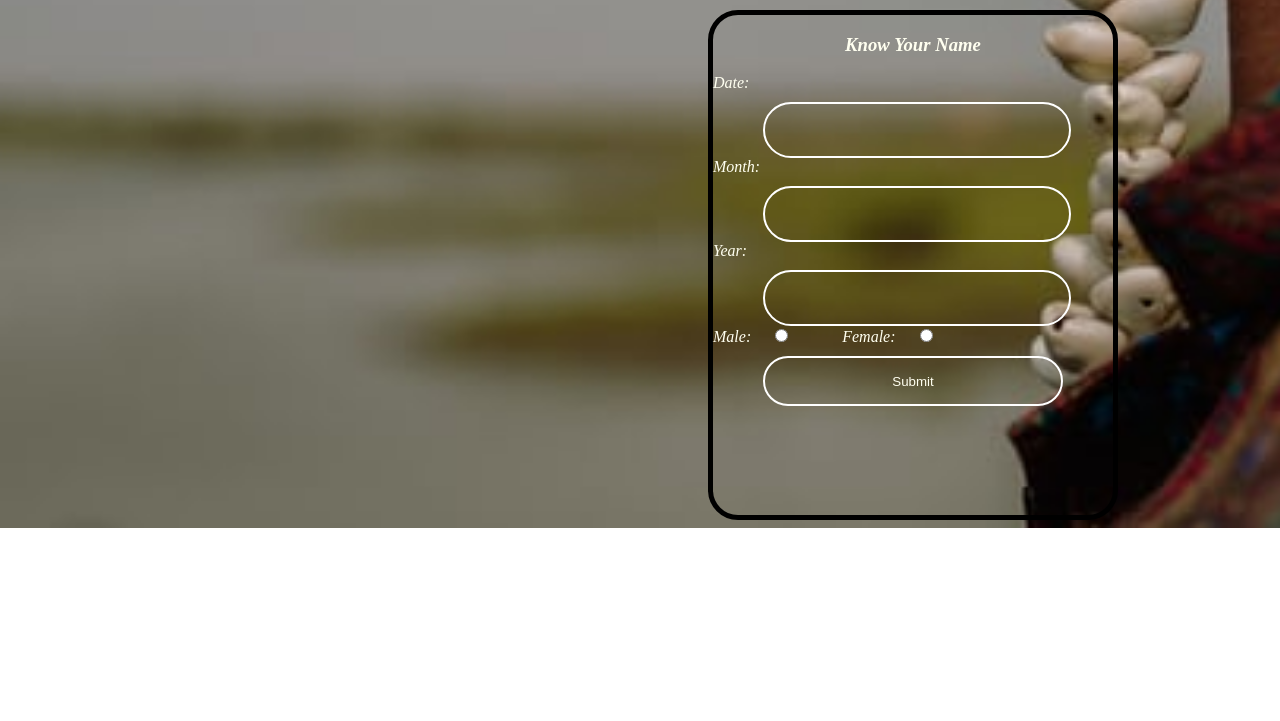
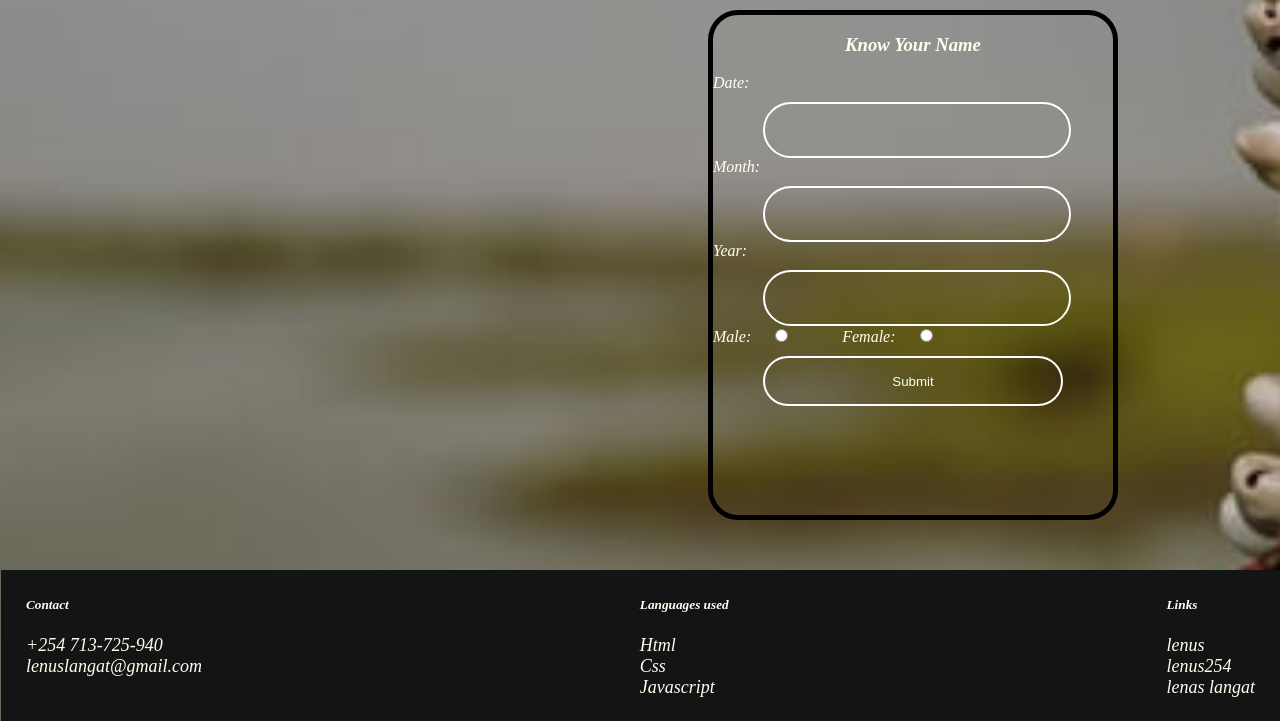
Before and after one commit to Lenus254/Birthday-Naming, a plain HTML site: page index.html in a window 1280 px wide. Shown: the part 525-1246 px from the top of the page. Before the commit the page ends 1053 px from the top, so only its background shows below. Drawn offline with Linux system fonts and the light colour scheme.

Commit message:
added a footer and styled it

```diff
--- a/index.css
+++ b/index.css
@@ -60,10 +60,27 @@ nav>ul li{
     padding-right: 100px;
 }
 ul li a{
-    color:white;
+    color:ivory;
     font-size: large;
     text-decoration: none;
     font-family: 'Times New Roman', Times, serif;
     font-weight: 150px;
     line-height: normal;
 }
+footer{
+    display: flex;
+    justify-content: space-between;
+    background-color: #131414;
+    color: ivory;
+    margin-top: 50px;
+    margin: 50px -8px -8px -7px;
+    padding: 5px 25px 5px 25px;
+}
+.contact p{
+    font-size: large;
+}
+footer p, a{
+    color:ivory;
+    font-size: large;
+    text-decoration: none;
+}
--- a/index.html
+++ b/index.html
@@ -31,6 +31,33 @@
             <input type="submit" value="Submit" name="submit" onclick="validateForm()" class="align">
         </form>
     </div>
+    <footer>
+      <div class="contact">
+        <h5>Contact</h5>
+        <p>
+          +254 713-725-940 <br>
+          lenuslangat@gmail.com
+        </p>
+      </div>
+      <div class="capabilities">
+          <h5>Languages used</h5>
+          <p>
+            <a href="#"> Html</a> <br>
+            <a href="#">Css </a><br>
+            <a href="#">Javascript</a>
+          </p>
+        </div>
+        <div class="links">
+          <h5>Links</h5>
+          <p>
+            <a href="facebook.com"> lenus</a>
+            <br>
+            <a href="github"> lenus254</a>
+            <br>
+            <a href="linkedin">  lenas langat</a>
+          </p>
+        </div>
+      </footer>
     <script src="./index.js"></script>
 
 </body>
```
